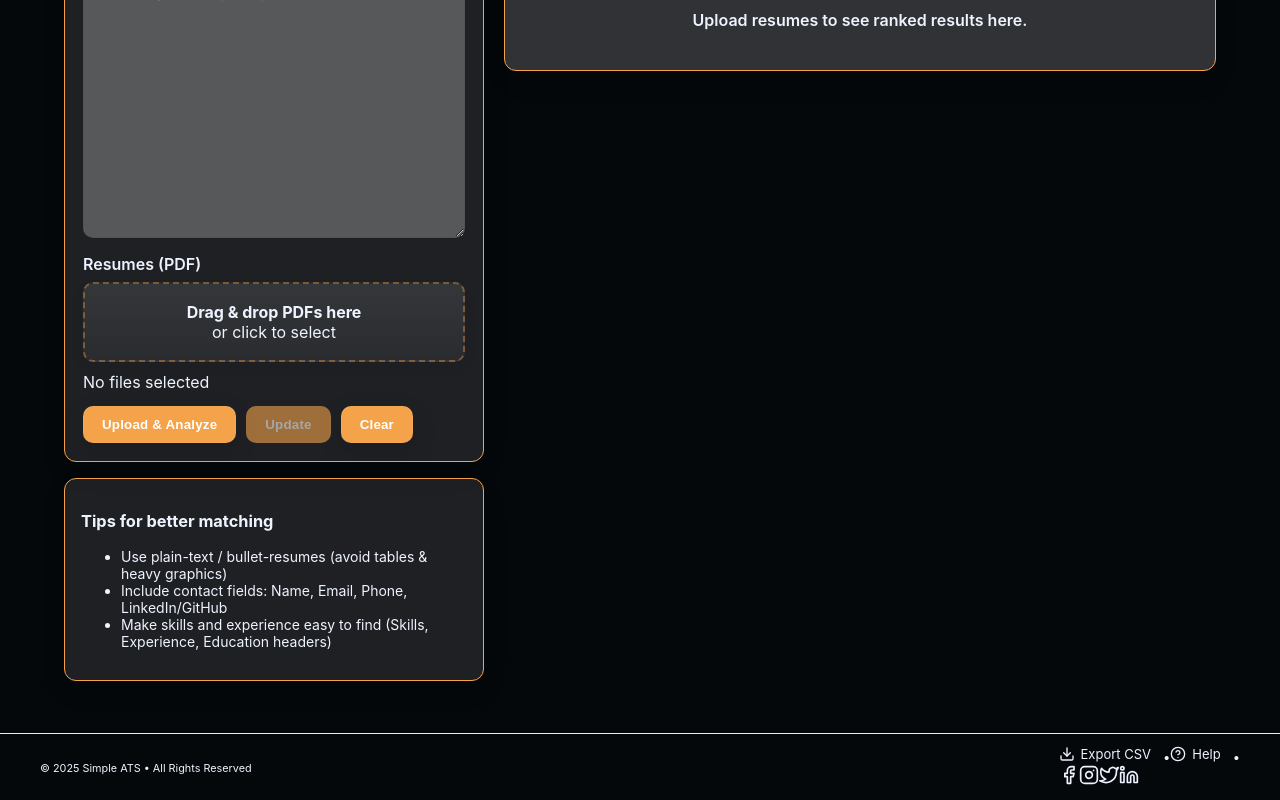
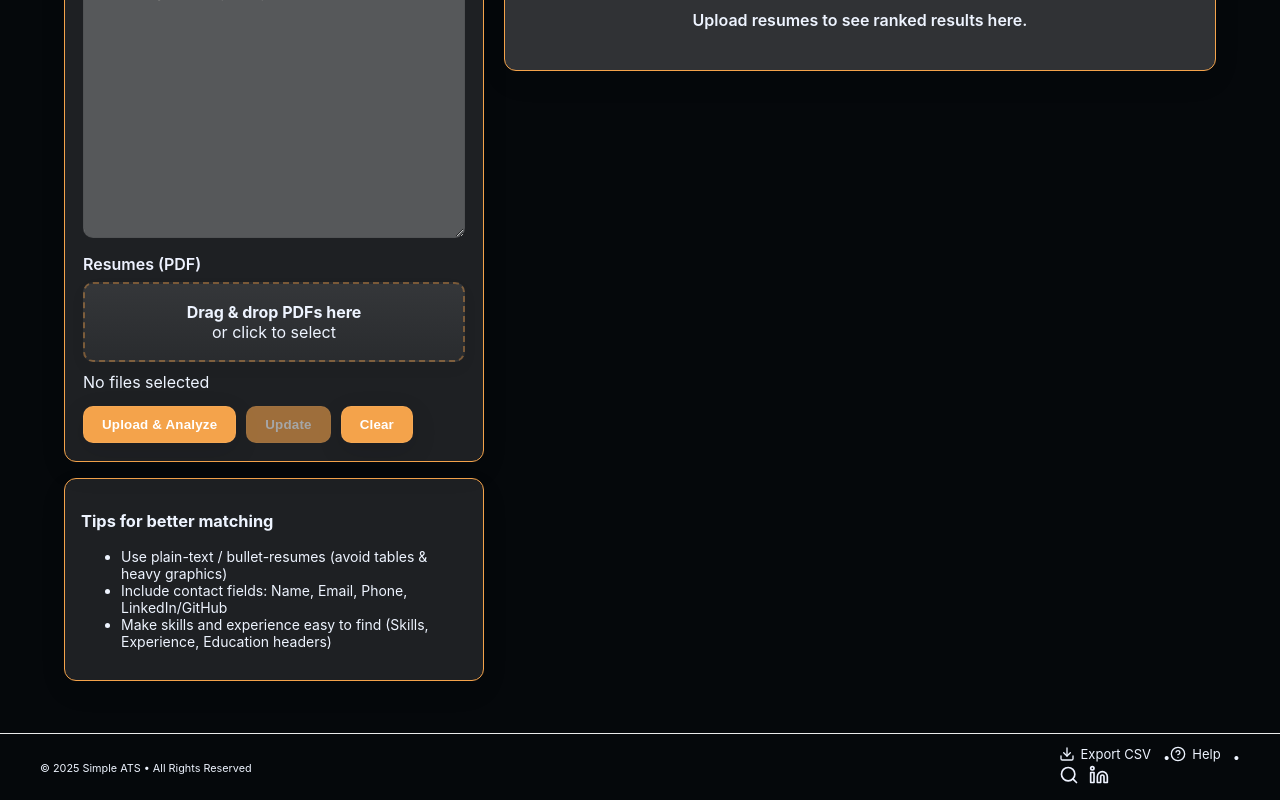
Before and after one commit to etharani/ATS, a React (Vite) app in the folder frontend/: page / in a window 1280 px wide. Shown: the part 182-982 px from the top of the page. Built offline with nearby package versions, Linux system fonts and the light colour scheme.

Commit message:
Update to footer
Update to footer

```diff
--- a/frontend/src/components/Footer.jsx
+++ b/frontend/src/components/Footer.jsx
@@ -6,6 +6,7 @@ import {
   FiInstagram,
   FiTwitter,
   FiLinkedin,
+  FiSearch,
 } from "react-icons/fi";
 
 export default function Footer() {
@@ -55,19 +56,23 @@ export default function Footer() {
 
           <div className="social-icons">
 
-            <a href="#" className="footer-social" title="Facebook">
-              <FiFacebook size={20} />
+            <a
+              href="https://nanthiventures.com/"
+              className="footer-social"
+              title="Website"
+              target="_blank"
+              rel="noopener noreferrer"
+            >
+              <FiSearch size={20} />
             </a>
 
-            <a href="#" className="footer-social" title="Instagram">
-              <FiInstagram size={20} />
-            </a>
-
-            <a href="#" className="footer-social" title="Twitter / X">
-              <FiTwitter size={20} />
-            </a>
-
-            <a href="#" className="footer-social" title="LinkedIn">
+            <a
+              href="https://www.linkedin.com/company/nanthiventures/"
+              className="footer-social"
+              title="LinkedIn"
+              target="_blank"
+              rel="noopener noreferrer"
+            >
               <FiLinkedin size={20} />
             </a>
 
--- a/frontend/src/styles.css
+++ b/frontend/src/styles.css
@@ -276,6 +276,8 @@ body{
 .footer-link { display:inline-flex; align-items:center; gap:6px; color:var(--muted); text-decoration:none; font-size:13px; margin-right:12px; transition: color .20s ease; }
 .footer-link:hover { color: var(--accent); }
 
+.social-icons a {margin-right: 10px;display: inline-flex;align-items: center;}
+.footer-social:hover svg {color: #0a66c2; /* LinkedIn blue or your brand color */transform: scale(1.1);transition: 0.2s ease;}
 /* small utilities */
 .muted{ color:var(--muted) }
 .small{ font-size:13px }
```
